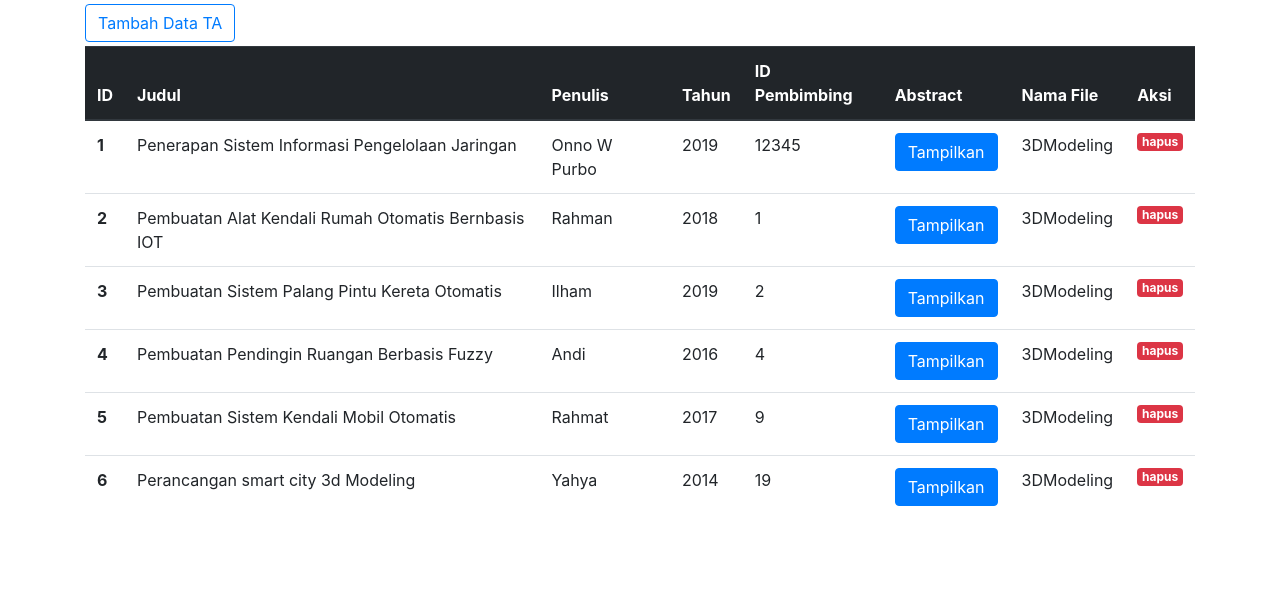
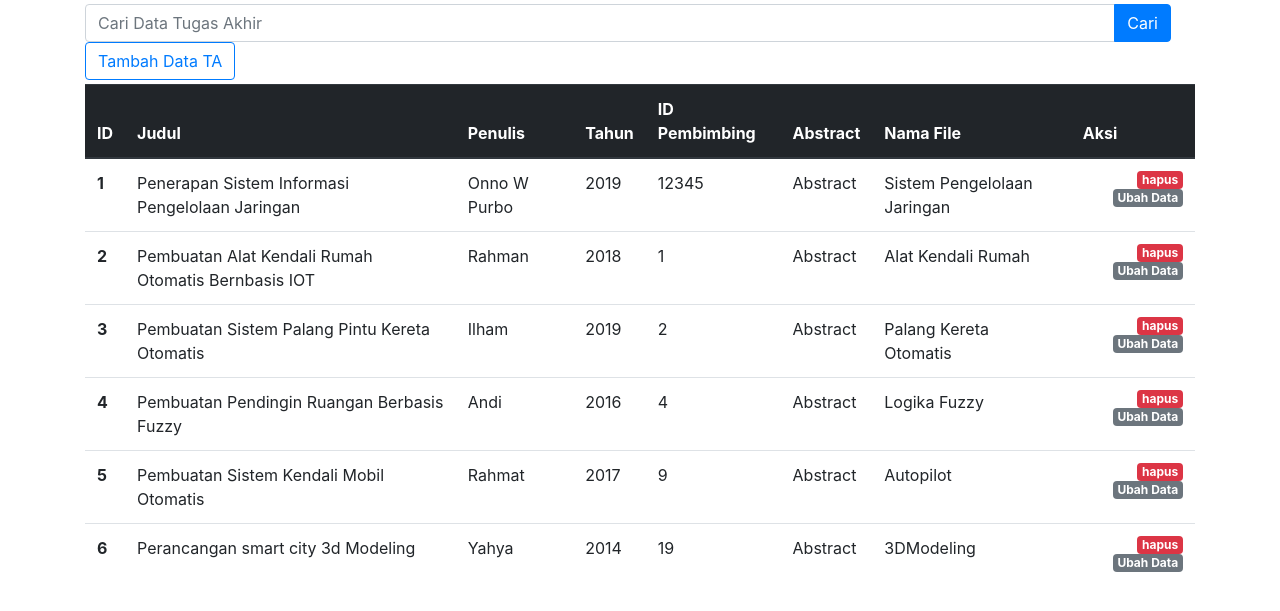
Before and after one commit to afifhusain/searchengine, a CodeIgniter app: page /searchengine/ in a window 1280 px wide. Shown: the top 611 px of the page. Run offline with CodeIgniter, Linux system fonts and the light colour scheme; data comes from the database, SQL or seed files in the repository; some libraries are stand-ins or nearby versions.

Commit message:
Commit Keenam

```diff
--- a/application/controllers/Tugasakhir.php
+++ b/application/controllers/Tugasakhir.php
@@ -10,19 +10,30 @@
     }
     public function tambah()
 	{
+		 $this->form_validation->set_rules('Judul', 'JUDUL', 'required');
+		  $this->form_validation->set_rules('Penulis', 'PENULIS', 'required');
 
-		$this->Tugasakhir_model->tambahData();
+	 if($this->form_validation->run() == false ) {
+
 		$this->load->view('template/header');
 		$this->load->view('tambahdata/index');
 		$this->load->view('template/footer');
-
-
+	 } else {
+		$this->Tugasakhir_model->tambahData();
+		 $this->session->set_flashdata('flash', 'Ditambahkan');
+		 redirect('tugasakhir');
+	 }
 
 	}
 	public function index()
 	{
 		$data['tugasakhir'] = $this->Tugasakhir_model->tampil();
-		$this->load->view('template/header');
+
+		if ( $this->input->post('keyword') ) {
+			$data['tugasakhir'] = $this->Tugasakhir_model->cariData();
+		}
+
+		$this->load->view('template/header', $data);
 		$this->load->view('tampildata/index', $data);
 		$this->load->view('template/footer');
 
--- a/application/models/Tugasakhir_model.php
+++ b/application/models/Tugasakhir_model.php
@@ -1,6 +1,12 @@
 <?php
 
 class Tugasakhir_model extends CI_model{
+
+	public function tampil()
+	{
+		 return $this->db->get('tugas_akhir')->result_array();
+	}
+
 
 	public function tambahData()
 	{
@@ -15,10 +21,6 @@
 
 	$this->db->insert('tugas_akhir', $data);
 
-	}
-	public function tampil()
-	{
-		 return $this->db->get('tugas_akhir')->result_array();
 	}
 
 	public function hapusData($id)
@@ -45,6 +47,20 @@
         $this->db->update('tugas_akhir', $data);
 	}
 
+	public function cariData()
+	{
+		$keyword = $this->input->post('keyword', true);
+		$this->db->like('Judul', $keyword);
+		$this->db->or_like('Penulis', $keyword);
+		$this->db->or_like('Tahun', $keyword);
+		$this->db->like('Id_Pembimbing', $keyword);
+		$this->db->or_like('Abstract', $keyword);
+		$this->db->or_like('Nama_file', $keyword);
+
+
+		return $this->db->get('tugas_akhir')->result_array();
+	}
+
 
 }
 
--- a/application/views/tambahdata/index.php
+++ b/application/views/tambahdata/index.php
@@ -6,10 +6,12 @@
 <form action="" method="post">
  <label for="Judul">Masukkan Judul</label>
     <input type="text" name="Judul" class="form-control" id="Judul">
+    <small class="form-text text-danger"><?= form_error('Judul'); ?></small>
 
 
    <label for="Penulis">Masukkan Penulis</label>
     <input type="text" name="Penulis" class="form-control" id="Penulis">
+    <small class="form-text text-danger"><?= form_error('Penulis'); ?></small>
 
     <label for="Tahun">Masukkan Tahun</label>
     <input type="number" min="1000" max="2999" name="Tahun" class="form-control" id="Tahun">
--- a/application/views/tampildata/index.php
+++ b/application/views/tampildata/index.php
@@ -1,5 +1,31 @@
+
 <div class="container mt-1">
-  <a href="<?= base_url(); ?>tugasakhir/tambah/"><button class="btn btn-outline-primary">Tambah Data TA</button></a>
+
+  <div class="flash-data" data-flashdata="<?= $this->session->flashdata('flash'); ?>"></div>
+    <?php if ($this->session->flashdata('flash')) : ?>
+    <div class="row mt-3">
+        <div class="col-md-6">
+            <div class="alert alert-success alert-dismissible fade show" role="alert">
+                Data mahasiswa <strong>berhasil</strong> <?= $this->session->flashdata('flash'); ?>.
+                <button type="button" class="close" data-dismiss="alert" aria-label="Close">
+                    <span aria-hidden="true">&times;</span>
+                </button>
+            </div>
+        </div>
+    </div>
+    <?php endif; ?>
+
+  <form action="" method="post">
+                <div class="input-group">
+                    <input type="text" class="form-control" placeholder="Cari Data Tugas Akhir" name="keyword">
+                    <div class="input-group-append mr-4">
+                        <button class="btn btn-primary" type="submit">Cari</button>
+                    </div>
+
+                </div>
+    </form>
+    <a href="<?= base_url(); ?>tugasakhir/tambah/"><button class="btn btn-outline-primary">Tambah Data TA</button></a>
+
   <table class="table mt-1">
     <thead class="thead-dark">
       <tr>
@@ -14,6 +40,11 @@
       </tr>
     </thead>
     <tbody>
+      <?php if (empty($tugasakhir)) : ?>
+                <div class="alert alert-danger" role="alert">
+                data tugasakhir tidak ditemukan.
+                </div>
+            <?php endif; ?>
       <?php foreach ($tugasakhir as $ta) : ?>
       <tr>
         <th scope="row"><?= $ta['Id_ta']; ?></th>
@@ -21,41 +52,16 @@
         <td><?= $ta['Penulis']; ?></td>
         <td><?= $ta['Tahun']; ?></td>
         <td><?= $ta['Id_Pembimbing']; ?></td>
-        <td>
-            <!-- Button trigger modal -->
-            <button type="button" class="btn btn-primary modal-sm" data-toggle="modal" data-target="#exampleModalScrollable">
-              Tampilkan
-            </button>
-
-            <!-- Modal -->
-            <div class="modal fade" id="exampleModalScrollable" tabindex="-1" role="dialog" aria-labelledby="exampleModalScrollableTitle" aria-hidden="true">
-              <div class="modal-dialog modal-dialog-scrollable" role="document">
-                <div class="modal-content">
-                  <div class="modal-header">
-                    <h5 class="modal-title" id="exampleModalScrollableTitle">Detail Abstract Dari Judul <?= $ta['Judul']; ?></h5>
-                    <button type="button" class="close" data-dismiss="modal" aria-label="Close">
-                      <span aria-hidden="true">&times;</span>
-                    </button>
-                  </div>
-                  <div class="modal-body">
-                     <?php foreach ($tugasakhir as $ta) : ?>
-                    <p><?= $ta['Abstract']; ?></p>
-                    <?php endforeach; ?>
-                  </div>
-                  <div class="modal-footer">
-                    <button type="button" class="btn btn-secondary" data-dismiss="modal">Close</button>
-                  </div>
-                </div>
-              </div>
-            </div>
-
-
-
-
+        <td>Abstract
 </td>
         <td><?= $ta['Nama_file']; ?></td>
         <td><a href="<?= base_url(); ?>tugasakhir/hapus/<?= $ta['Id_ta']; ?>"
-                        class="badge badge-danger float-right tombol-hapus" onclick="return confirm ('Yakin Hapus Data ?');">hapus</a></td>
+                        class="badge badge-danger float-right tombol-hapus" onclick="return confirm ('Yakin Hapus Data ?');">hapus</a>
+
+          <a href="<?= base_url(); ?>tugasakhir/ubah/<?= $ta['Id_ta']; ?>"
+                        class="badge badge-secondary float-right tombol-hapus">Ubah Data</a>
+
+        </td>
       </tr>
     <?php endforeach; ?>
     </tbody>
```
Also changed, not shown: application/views/ubahdata/index.php (+34 -0 lines).
